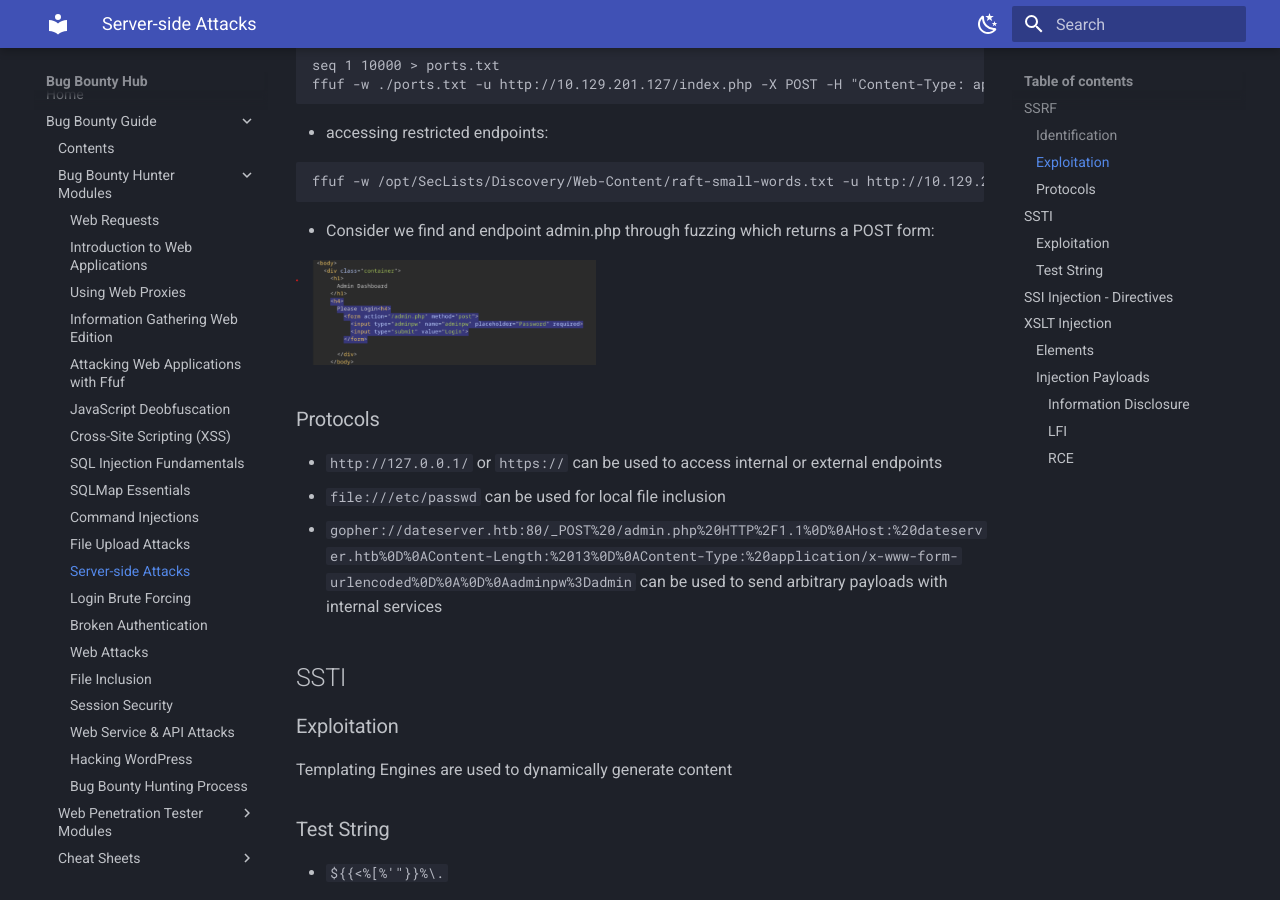
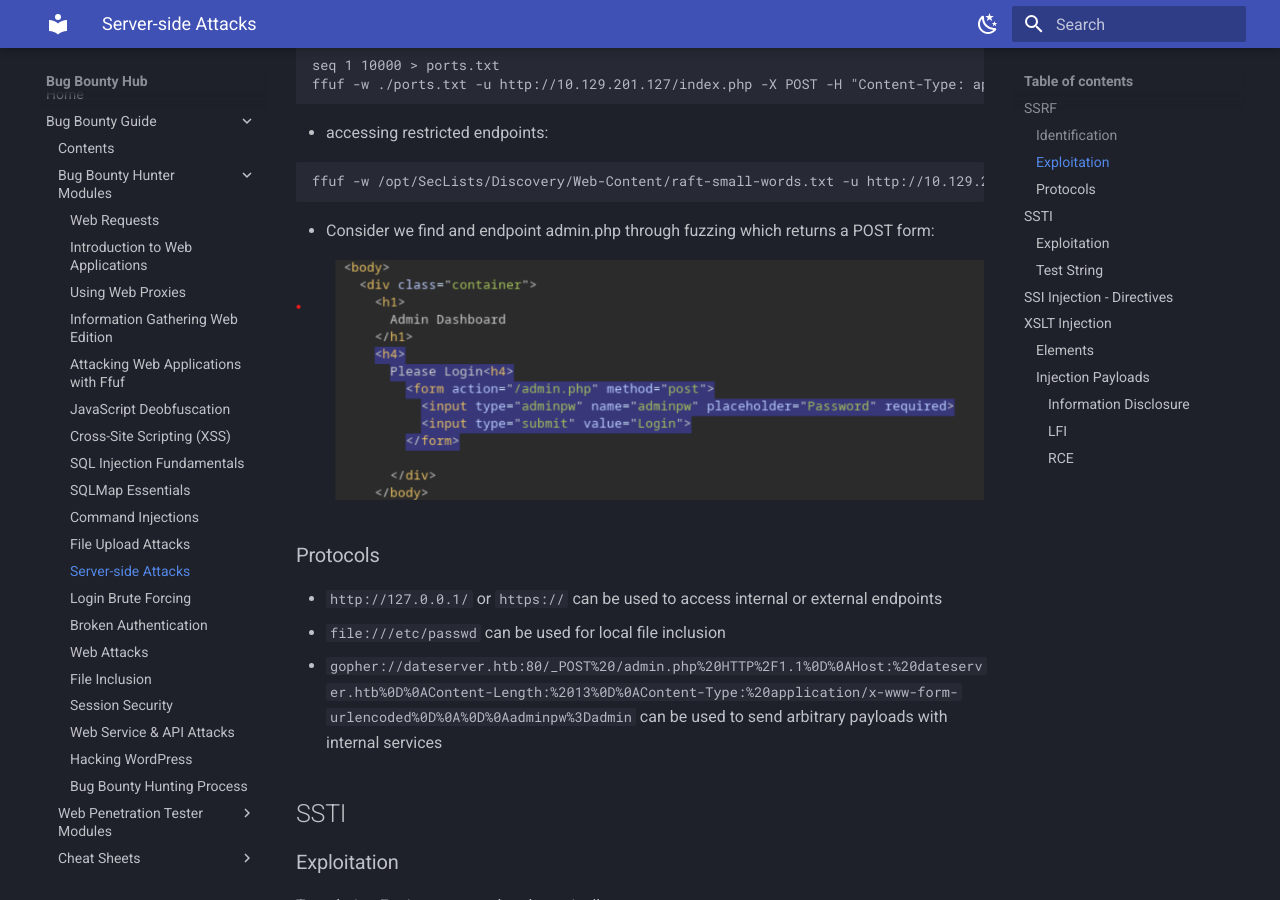
Before and after one commit to variable190/BugBounty, an MkDocs documentation site: the page built from docs/bug-bounty-guide/server-side-attacks.md, in a window 1280 px wide and 900 px high, scrolled down 754 px. Built offline with MkDocs 1.6.1 and Material for MkDocs 9.7.7, drawn with Linux system fonts in a browser that asks for light colours.

Commit message:
testing changing image size

```diff
--- a/docs/bug-bounty-guide/server-side-attacks.md
+++ b/docs/bug-bounty-guide/server-side-attacks.md
@@ -32,7 +32,7 @@ ffuf -w /opt/SecLists/Discovery/Web-Content/raft-small-words.txt -u http://10.12
 
 - Consider we find and endpoint admin.php through fuzzing which returns a POST form:
 
-![admin.php](../images/admin_php.png){width=300}
+![admin.php](../images/admin_php.png)
 
 ### Protocols
 
```
